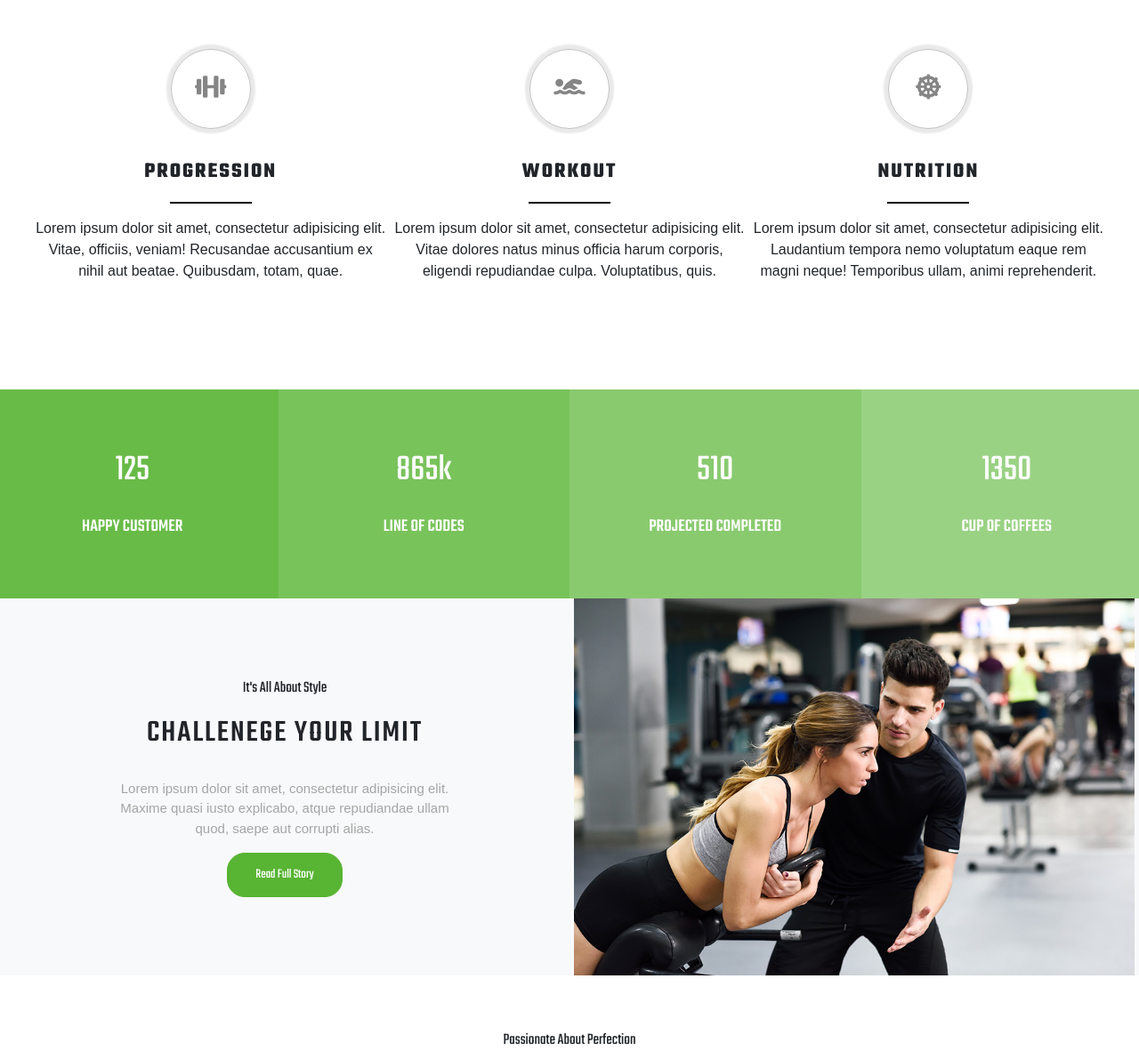
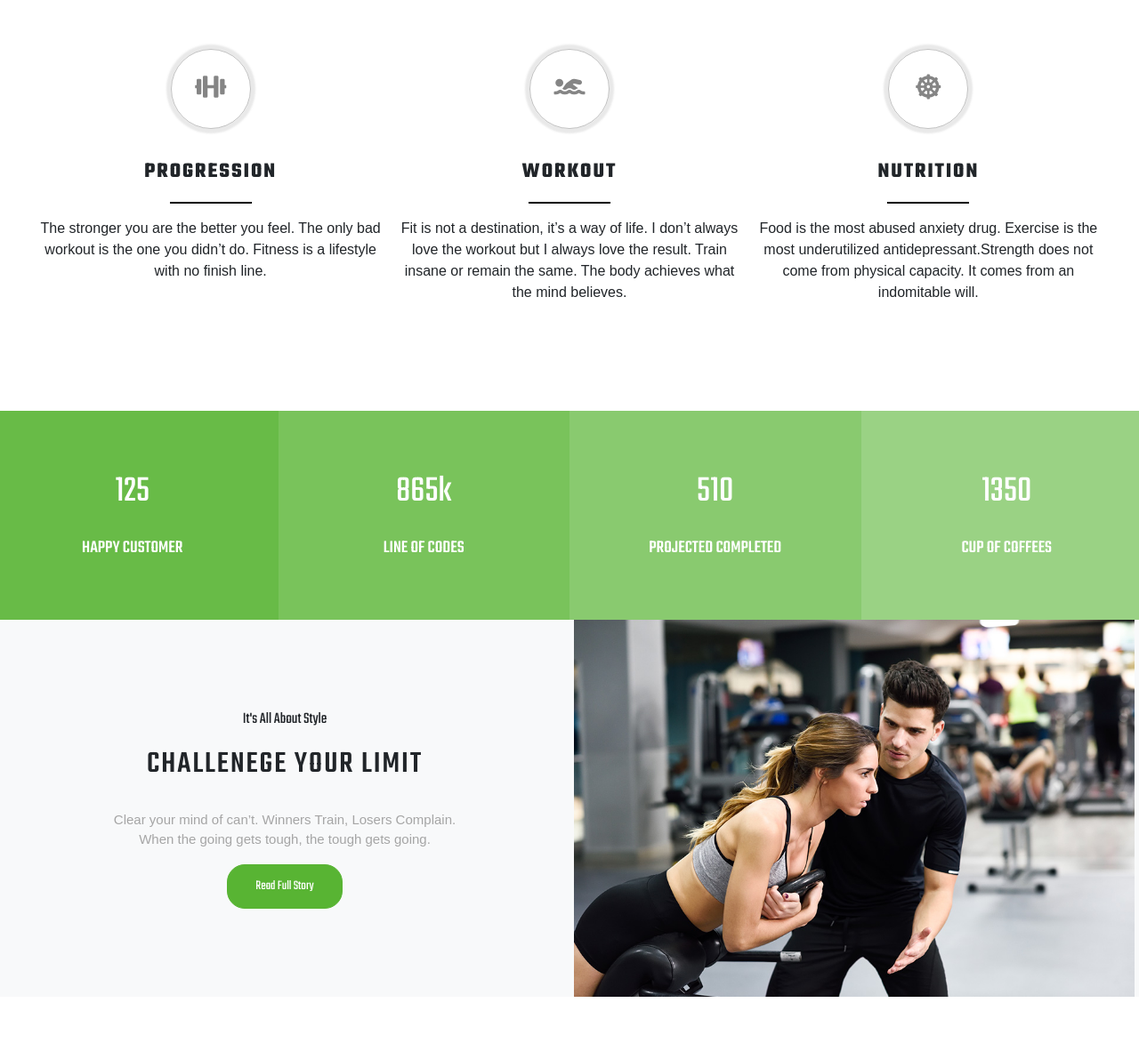
Before and after one commit to Juliuscyber/fit, a PHP site: page / in a window 1280 px wide. Shown: the part 900-2082 px from the top of the page at 89% size. Run offline with PHP 8.4, Linux system fonts and the light colour scheme; some libraries are stand-ins or nearby versions.

Commit message:
commit on 'master'

```diff
--- a/home.html
+++ b/home.html
@@ -64,7 +64,7 @@
                     </div>
                 </div>
                 <div class="text-ing">
-                    <p>Lorem ipsum dolor sit amet, consectetur adipisicing elit. Vitae, officiis, veniam! Recusandae accusantium ex nihil aut beatae. Quibusdam, totam, quae.
+                    <p>The stronger you are the better you feel. The only bad workout is the one you didn’t do. Fitness is a lifestyle with no finish line.
                     </p>
                 </div>
             </div>
@@ -80,7 +80,9 @@
                 </div>
                 <div class="text-ing">
                     <p>
-                        Lorem ipsum dolor sit amet, consectetur adipisicing elit. Vitae dolores natus minus officia harum corporis, eligendi repudiandae culpa. Voluptatibus, quis.
+                        Fit is not a destination, it’s a way of life. I don’t always love the workout but I always love the result.
+                        Train insane or remain the same.
+                        The body achieves what the mind believes.
                     </p>
                 </div>
             </div>
@@ -94,7 +96,7 @@
                 </div>
                 <div class="text-ing">
                     <p>
-                        Lorem ipsum dolor sit amet, consectetur adipisicing elit. Laudantium tempora nemo voluptatum eaque rem magni neque! Temporibus ullam, animi reprehenderit.
+                        Food is the most abused anxiety drug. Exercise is the most underutilized antidepressant.Strength does not come from physical capacity. It comes from an indomitable will.
                     </p>
                 </div>
 
@@ -152,7 +154,9 @@
                     <h5 style="font-size:35px">CHALLENEGE YOUR LIMIT</h5>
                 </div>
                 <div class="section-text">
-                    <p>Lorem ipsum dolor sit amet, consectetur adipisicing elit. Maxime quasi iusto explicabo, atque repudiandae ullam quod, saepe aut corrupti alias.</p>
+                    <p>Clear your mind of can’t.
+                        Winners Train, Losers Complain.
+                        When the going gets tough, the tough gets going.</p>
                 </div>
                 <button class="btn btn-light" style="border-radius:20px; font-size:15px">Read Full Story</button>
             </div>
@@ -222,7 +226,11 @@
         <div class="text-2 text-center" style="margin: auto; max-width:800px; margin-top:80px; margin-bottom:100px;">
             <p style="font-family:sans-serif; font-size:12px;">Let's Get Started</p>
             <h1 style="font-size:35px">NEED PERSONAL TRAINING?</h1>
-            <p style="font-family:sans-serif; font-size:15px; color: #a5a5a5">Lorem ipsum dolor sit amet, consectetur adipisicing elit. Assumenda optio cumque quaerat molestiae dolore totam quae vel, voluptate eveniet libero vitae dignissimos ratione mollitia maxime quidem, autem ad fugit delectus.</p>
+            <p style="font-family:sans-serif; font-size:15px; color: #a5a5a5">
+                The task ahead of you is never greater than the strength within you.
+                If it doesn’t challenge you, it doesn’t change you.
+                Stop competing with others and start competing with yourself.
+                No goal was ever met without a little sweat.</p>
             <button class="btn btn-light" style="border-radius:20px; font-size:15px">More Information</button>
         </div>
     </div>
--- a/style.css
+++ b/style.css
@@ -354,7 +354,7 @@ hr {
     margin: 0 10px;
 }
 .footer {
-    height:250px
+    height:300px
 }
 .footer .row1 ul li a {
     position: relative;
```
